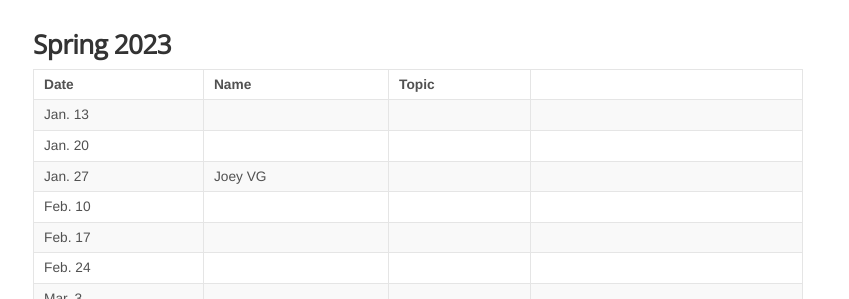
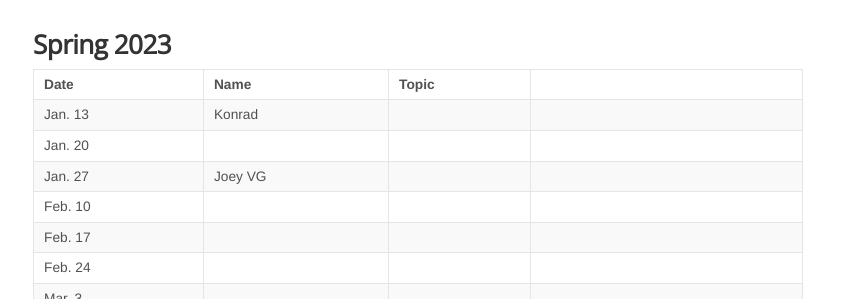
Before and after one commit to KordingLab/KordingLab.github.io, a Jekyll site: the page built from _posts/2021-01-01-upcoming-lab-teaching.md, in a window 1280 px wide and 900 px high, scrolled down 460 px. Shown: the part 153-452 px from the top of the window, without its empty margins (222-1071 px from the left). Built offline with Jekyll 4.4.1, drawn with Linux system fonts in a browser that asks for light colours; nearby versions of some CDN libraries; comment, search, counter and statistics services are not loaded.

Commit message:
Update 2021-01-01-upcoming-lab-teaching.md

```diff
--- a/_posts/2021-01-01-upcoming-lab-teaching.md
+++ b/_posts/2021-01-01-upcoming-lab-teaching.md
@@ -20,7 +20,7 @@ Please list below, topics you would like to learn more about (you may share your
 
 | Date    | Name | Topic |
 |---------|------|-------|
-| Jan. 13 |   |       |
+| Jan. 13 |  Konrad |       |
 | Jan. 20 |      |       |
 | Jan. 27 |   Joey VG   |       |
 | Feb. 10 |      |       |
```
